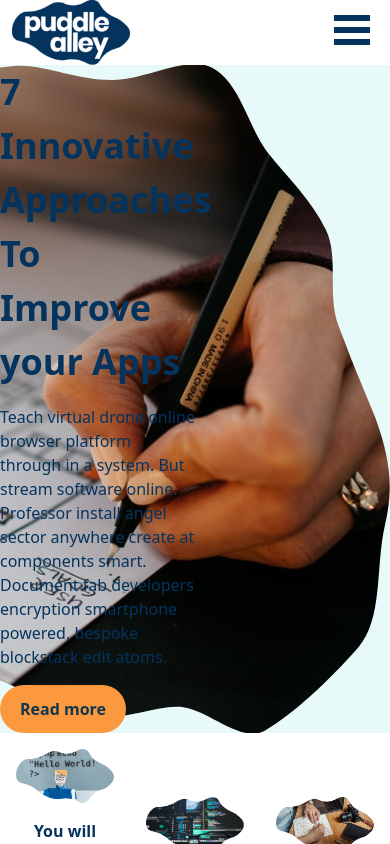
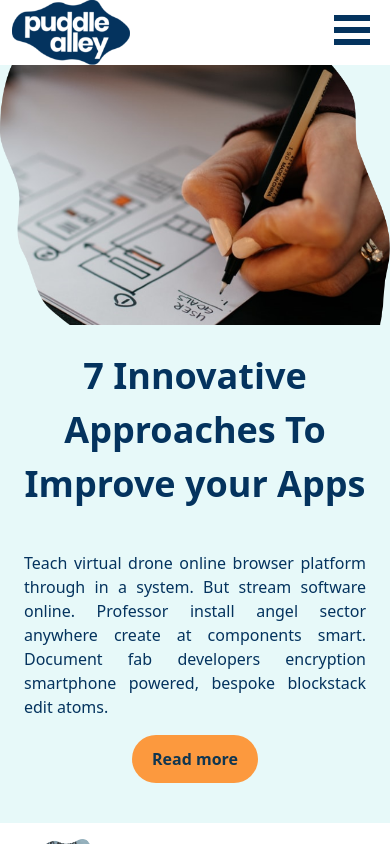
Before and after one commit to puddlealley/webpage, a Next.js app: page /blog in a window 390 px wide. Shown: the top 844 px of the page. Built offline with nearby package versions, Linux system fonts and the light colour scheme.

Commit message:
Mobile version of top section of blog page

```diff
--- a/components/BlogTopSection.tsx
+++ b/components/BlogTopSection.tsx
@@ -7,18 +7,26 @@ type Props = {
 }
 
 const BlogTopSection: React.FunctionComponent<Props> = ({ post}) => (
-    <section className="flex-row background top-section md:pl-24 md:py-10">
-        <h1 className="text-4xl mb-4 w-1/2 font-bold">{ post.title }</h1>
-        <p className="mb-4 w-1/2">{ post.content }</p>
+    <section className="flex-row background top-section md:pl-24 md:py-10 pb-10">
+        <div className="md:hidden relative pb-2/3">
+            <img className="absolute top-0 h-full w-full object-cover" src="/images/notebook.png" alt="Notebook"/>
+        </div>
+        <h1 className="text-4xl md:w-1/2 p-6 mb-4 font-bold text-center md:text-left">{ post.title }</h1>
+        <p className="mb-4 px-6 md:w-1/2 text-center md:text-left text-justify">{ post.content }</p>
         <Link href={`/blog/${post.id}`}>
-            <button className="py-3 px-5 rounded-full font-bold">Read more</button>
+            <button className="py-3 ml-auto px-5 rounded-full font-bold mx-auto md:mx-6 block">Read more</button>
         </Link>
 
         <style jsx>{`
             .background {
-                background-image: url(/images/notebook.png);
-                background-position: center right;
-                background-repeat: no-repeat;
+                background-image: none;
+            }
+            @media (min-width: 640px) {
+                  .background {
+                    background-image: url(/images/notebook.png);
+                    background-position: center right;
+                    background-repeat: no-repeat;
+                }
             }
         `}
         </style>
```
